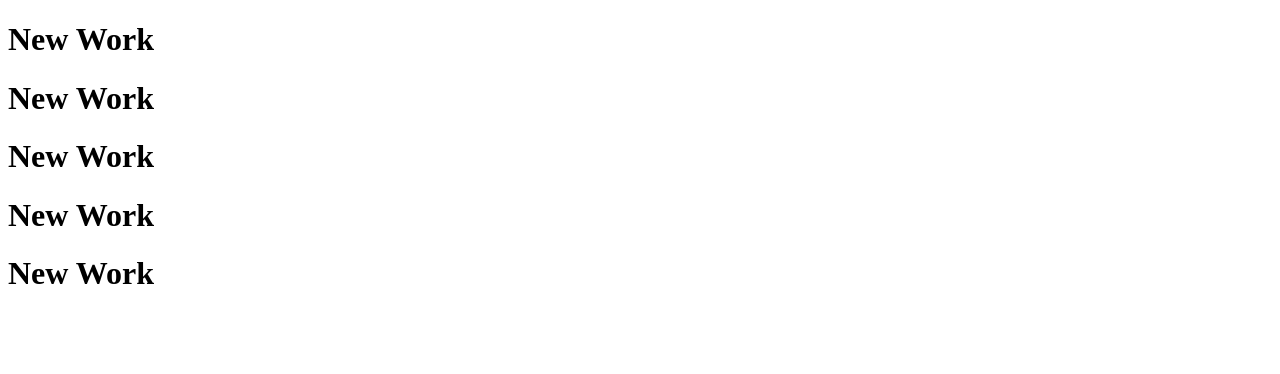
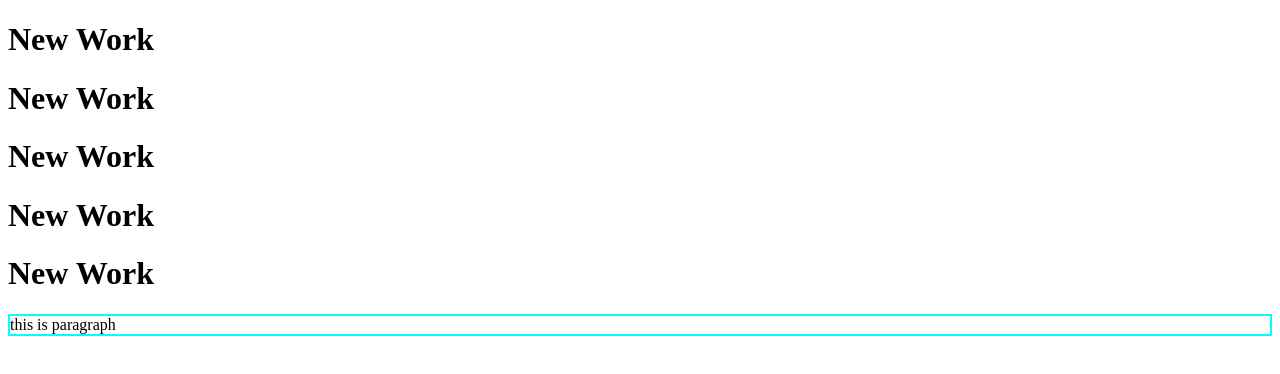
Before and after one commit to asif-irfan10/shoaib.available, a plain HTML site: page index.html in a window 1280 px wide. Drawn offline with Linux system fonts and the light colour scheme.

Commit message:
new changes

```diff
--- a/git/index.html
+++ b/index.html
@@ -12,5 +12,6 @@
      <h1>New Work</h1>
      <h1>New Work</h1>
      <h1>New Work</h1>
+     <p style="border: 2px cyan solid;"> this is paragraph</p>
 </body>
 </html>
```
